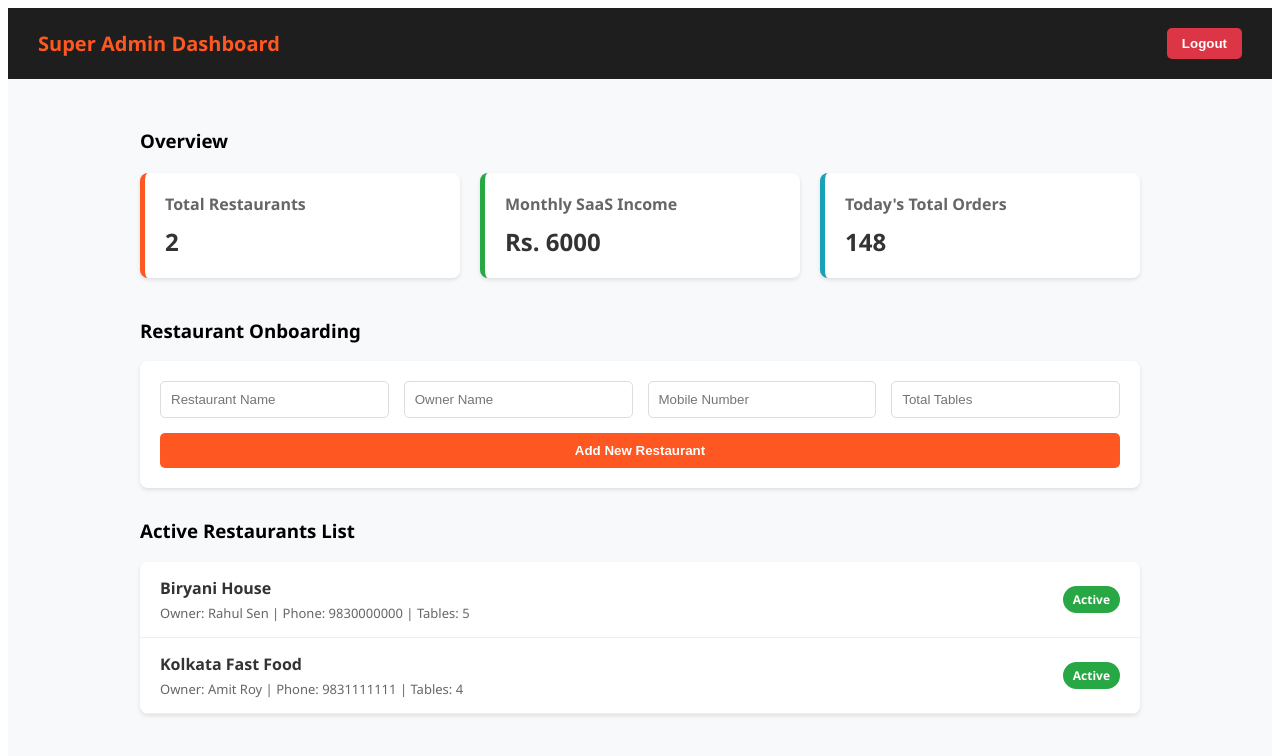
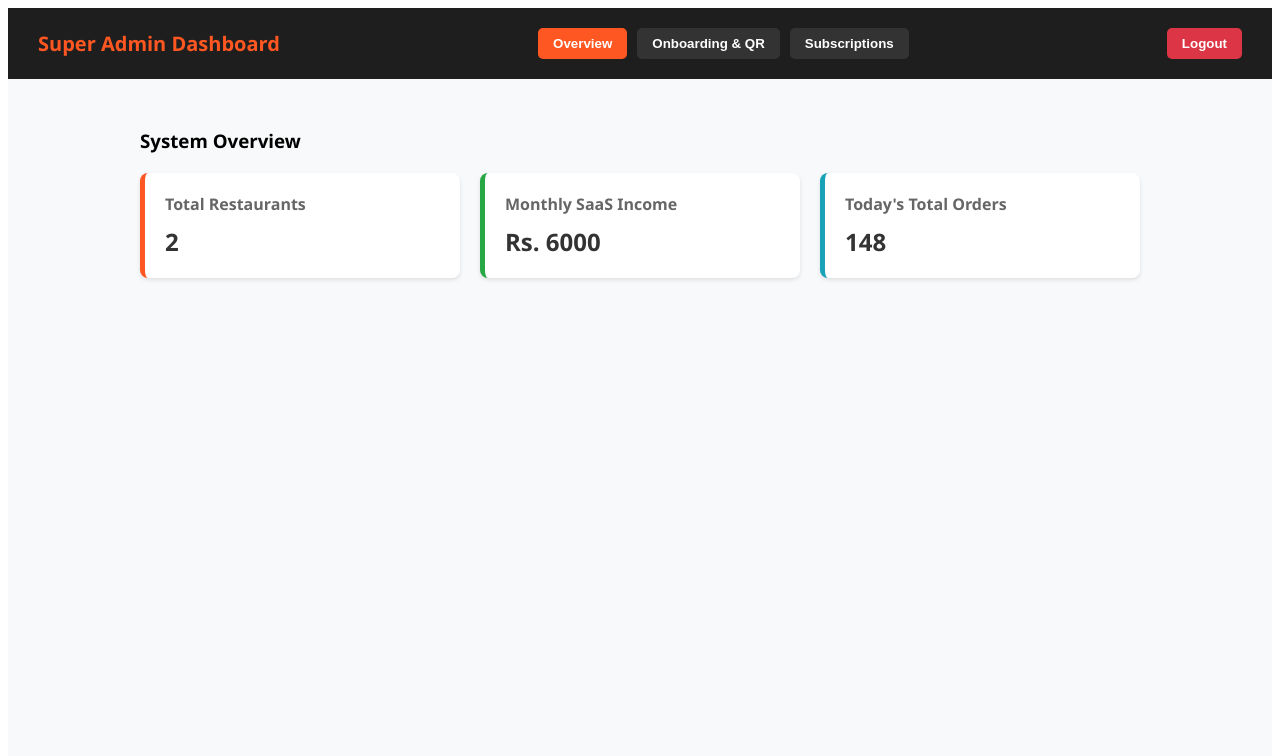
Before and after one commit to khaloindia/KhaloIndiaPOS-Frontend, a React (Vite) app: page /admin in a window 1280 px wide. Both pictures are taken after typing "name@example.com", "Sample123" into the empty fields and a click on the button "Access Portal". Shown: the top 756 px of the page. Built offline with nearby package versions, Linux system fonts and the light colour scheme.

Commit message:
Add expiryDate to restaurant management
Added expiryDate field to restaurant objects and updated related logic in the SuperAdmin component.

```diff
--- a/src/pages/SuperAdmin.tsx
+++ b/src/pages/SuperAdmin.tsx
@@ -6,16 +6,18 @@ interface Restaurant {
   owner: string;
   phone: string;
   tables: number;
+  expiryDate: string;
 }
 
 export default function SuperAdmin() {
   const [isLoggedIn, setIsLoggedIn] = useState(false);
   const [email, setEmail] = useState('');
   const [password, setPassword] = useState('');
+  const [activeTab, setActiveTab] = useState<'overview' | 'restaurants' | 'subscriptions'>('overview');
 
   const [restaurants, setRestaurants] = useState<Restaurant[]>([
-    { id: 1, name: 'Biryani House', owner: 'Rahul Sen', phone: '9830000000', tables: 5 },
-    { id: 2, name: 'Kolkata Fast Food', owner: 'Amit Roy', phone: '9831111111', tables: 4 }
+    { id: 1, name: 'Biryani House', owner: 'Rahul Sen', phone: '9830000000', tables: 5, expiryDate: '2026-09-15' },
+    { id: 2, name: 'Kolkata Fast Food', owner: 'Amit Roy', phone: '9831111111', tables: 4, expiryDate: '2026-09-10' }
   ]);
   const [newRestName, setNewRestName] = useState('');
   const [newOwner, setNewOwner] = useState('');
@@ -37,7 +39,8 @@ export default function SuperAdmin() {
         name: newRestName,
         owner: newOwner,
         phone: newPhone,
-        tables: parseInt(newTables)
+        tables: parseInt(newTables),
+        expiryDate: '2026-10-01'
       };
       setRestaurants([...restaurants, newEntry]);
       setNewRestName('');
@@ -86,14 +89,24 @@ export default function SuperAdmin() {
 
   return (
     <div style={{ fontFamily: 'Segoe UI', backgroundColor: '#f8f9fa', minHeight: '100vh', margin: 0 }}>
-      <div style={{ backgroundColor: '#1e1e1e', color: 'white', padding: '20px 30px', display: 'flex', justifyContent: 'space-between', alignItems: 'center' }}>
+      <div style={{ backgroundColor: '#1e1e1e', color: 'white', padding: '20px 30px', display: 'flex', justifyContent: 'space-between', alignItems: 'center', flexWrap: 'wrap', gap: '15px' }}>
         <h2 style={{ margin: 0, fontSize: '20px', color: '#ff5722' }}>Super Admin Dashboard</h2>
+
+        <div style={{ display: 'flex', gap: '10px' }}>
+          <button onClick={() => setActiveTab('overview')} style={{ backgroundColor: activeTab === 'overview' ? '#ff5722' : '#333', color: 'white', border: 'none', padding: '8px 15px', borderRadius: '5px', cursor: 'pointer', fontWeight: 'bold' }}>Overview</button>
+          <button onClick={() => setActiveTab('restaurants')} style={{ backgroundColor: activeTab === 'restaurants' ? '#ff5722' : '#333', color: 'white', border: 'none', padding: '8px 15px', borderRadius: '5px', cursor: 'pointer', fontWeight: 'bold' }}>Onboarding & QR</button>
+          <button onClick={() => setActiveTab('subscriptions')} style={{ backgroundColor: activeTab === 'subscriptions' ? '#ff5722' : '#333', color: 'white', border: 'none', padding: '8px 15px', borderRadius: '5px', cursor: 'pointer', fontWeight: 'bold' }}>Subscriptions</button>
+        </div>
+
         <button onClick={() => setIsLoggedIn(false)} style={{ backgroundColor: '#dc3545', color: 'white', border: 'none', padding: '8px 15px', borderRadius: '5px', cursor: 'pointer', fontWeight: 'bold' }}>Logout</button>
       </div>
 
       <div style={{ padding: '30px', maxWidth: '1000px', margin: 'auto' }}>
-        <h3>Overview</h3>
-        <div style={{ display: 'grid', gridTemplateColumns: 'repeat(auto-fit, minmax(250px, 1fr))', gap: '20px', marginTop: '20px', marginBottom: '40px' }}>
+
+        {activeTab === 'overview' && (
+          <div>
+            <h3>System Overview</h3>
+            <div style={{ display: 'grid', gridTemplateColumns: 'repeat(auto-fit, minmax(250px, 1fr))', gap: '20px', marginTop: '20px' }}>
               <div style={{ background: 'white', padding: '20px', borderRadius: '8px', boxShadow: '0 2px 4px rgba(0,0,0,0.1)', borderLeft: '5px solid #ff5722' }}>
                 <h4 style={{ margin: '0 0 10px 0', color: '#666' }}>Total Restaurants</h4>
                 <h2 style={{ margin: 0, color: '#333' }}>{restaurants.length}</h2>
@@ -107,7 +120,11 @@ export default function SuperAdmin() {
                 <h2 style={{ margin: 0, color: '#333' }}>148</h2>
               </div>
             </div>
+          </div>
+        )}
 
+        {activeTab === 'restaurants' && (
+          <div>
             <h3>Restaurant Onboarding</h3>
             <div style={{ background: 'white', padding: '20px', borderRadius: '8px', boxShadow: '0 2px 4px rgba(0,0,0,0.1)', marginBottom: '30px' }}>
               <form onSubmit={handleAddRestaurant} style={{ display: 'grid', gridTemplateColumns: 'repeat(auto-fit, minmax(200px, 1fr))', gap: '15px' }}>
@@ -149,19 +166,47 @@ export default function SuperAdmin() {
               </form>
             </div>
 
-        <h3>Active Restaurants List</h3>
-        <div style={{ background: 'white', borderRadius: '8px', boxShadow: '0 2px 4px rgba(0,0,0,0.1)', overflow: 'hidden' }}>
+            <h3>Active Restaurants & Table QR Codes</h3>
+            {restaurants.map((r) => (
+              <div key={r.id} style={{ background: 'white', padding: '20px', borderRadius: '8px', boxShadow: '0 2px 4px rgba(0,0,0,0.1)', marginBottom: '20px' }}>
+                <h4 style={{ margin: '0 0 10px 0', color: '#ff5722' }}>{r.name} (Owner: {r.owner})</h4>
+                <div style={{ display: 'flex', gap: '15px', overflowX: 'auto', paddingBottom: '10px' }}>
+                  {Array.from({ length: r.tables }, (_, i) => i + 1).map((tableNum) => {
+                    const menuUrl = `https://khalo-india-pos-frontend.vercel.app/menu?table=Table ${tableNum}`;
+                    const qrApiUrl = `https://api.qrserver.com/v1/create-qr-code/?size=120x120&data=${encodeURIComponent(menuUrl)}`;
+                    return (
+                      <div key={tableNum} style={{ border: '1px solid #eee', padding: '10px', borderRadius: '5px', textAlign: 'center', minWidth: '120px' }}>
+                        <p style={{ margin: '0 0 5px 0', fontWeight: 'bold', fontSize: '12px' }}>Table {tableNum}</p>
+                        <img src={qrApiUrl} alt={`QR Table ${tableNum}`} style={{ width: '100px', height: '100px' }} />
+                      </div>
+                    );
+                  })}
+                </div>
+              </div>
+            ))}
+          </div>
+        )}
+
+        {activeTab === 'subscriptions' && (
+          <div>
+            <h3>Subscription Billing Tracker</h3>
+            <div style={{ background: 'white', borderRadius: '8px', boxShadow: '0 2px 4px rgba(0,0,0,0.1)', overflow: 'hidden', marginTop: '20px' }}>
               {restaurants.map((r) => (
                 <div key={r.id} style={{ padding: '15px 20px', borderBottom: '1px solid #eee', display: 'flex', justifyContent: 'space-between', alignItems: 'center', flexWrap: 'wrap', gap: '10px' }}>
                   <div>
                     <h4 style={{ margin: '0 0 5px 0', color: '#333' }}>{r.name}</h4>
-                <p style={{ margin: 0, fontSize: '13px', color: '#666' }}>Owner: {r.owner} | Phone: {r.phone} | Tables: {r.tables}</p>
+                    <p style={{ margin: 0, fontSize: '13px', color: '#666' }}>Phone: {r.phone} | Expiry Date: {r.expiryDate}</p>
                   </div>
-              <span style={{ backgroundColor: '#28a745', color: 'white', padding: '5px 10px', borderRadius: '15px', fontSize: '12px', fontWeight: 'bold' }}>Active</span>
+                  <span style={{ backgroundColor: '#dc3545', color: 'white', padding: '5px 12px', borderRadius: '15px', fontSize: '12px', fontWeight: 'bold' }}>
+                    Payment Due Soon
+                  </span>
                 </div>
               ))}
             </div>
           </div>
+        )}
+
+      </div>
     </div>
   );
 }
```
Lines whose indentation alone changed are shown as unchanged.
